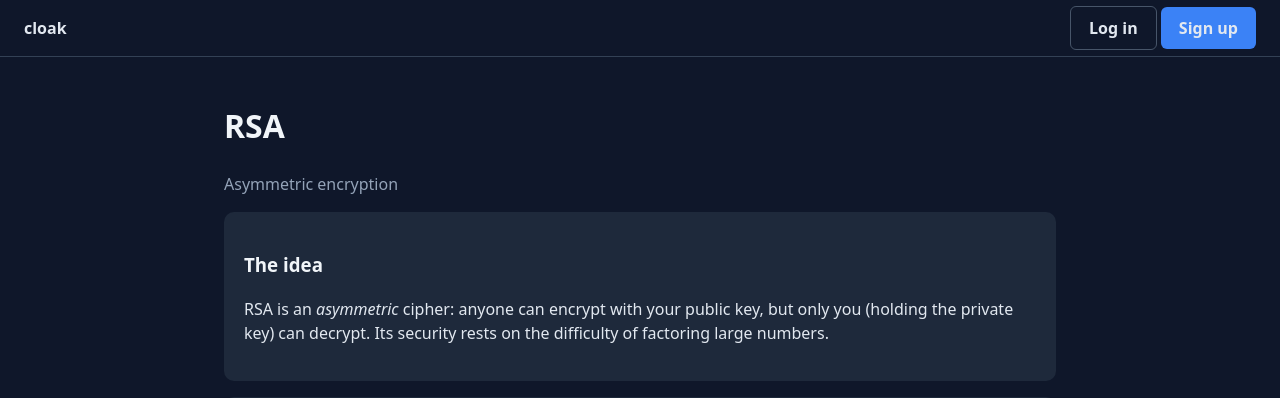
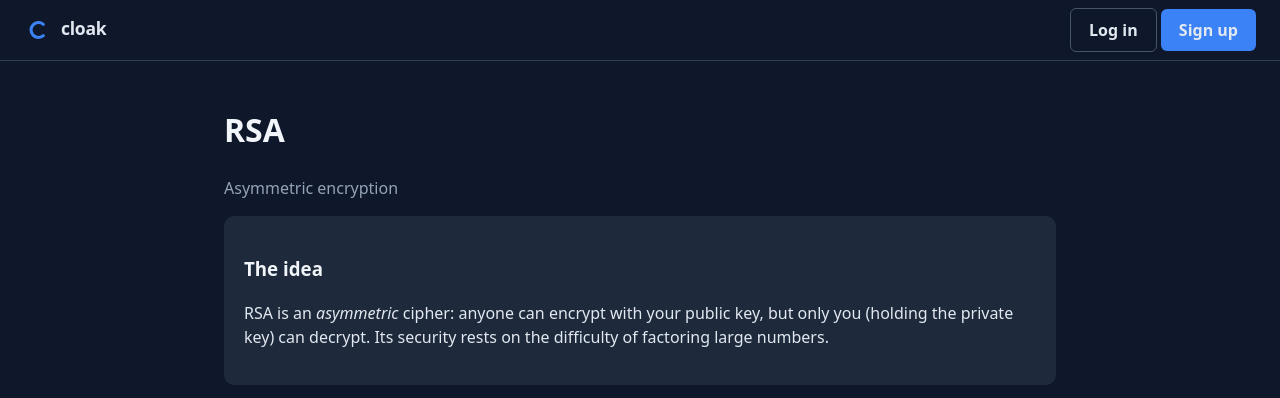
Before and after one commit to hriday/cloak, a Django app: page /algorithms/rsa/ in a window 1280 px wide. Shown: the top 398 px of the page. Run offline with Django 5.2, Linux system fonts and the light colour scheme; data comes from the database, SQL or seed files in the repository; parts of the project's set-up code (start-up, migrations or seed data) failed here and were passed over.

Commit message:
feat(branding): SVG logo + favicon
Simple stencil-style 'C' mark (blue arc on dark navy rounded
square) — riffs on 'cloak' as a concealed shape. Same mark used
standalone for favicon.svg and combined with a 'cloak' wordmark
for logo.svg in the header.

Mark color (#3b82f6) matches the existing CSS --accent. Wordmark
hardcoded to #e2e8f0 to match --text since SVGs loaded via <img>
don't inherit currentColor from the parent page.

favicon.svg replaces the prior 404 on /favicon.ico — browsers
prefer SVG when offered.

Co-Authored-By: Claude Opus 4.7 (1M context) <noreply@anthropic.com>

```diff
--- a/core/templates/core/base.html
+++ b/core/templates/core/base.html
@@ -6,6 +6,7 @@
   <meta name="viewport" content="width=device-width,initial-scale=1">
   <meta name="csrf-token" content="{{ csrf_token }}">
   <title>{% block title %}cloak{% endblock %}</title>
+  <link rel="icon" type="image/svg+xml" href="{% static 'core/favicon.svg' %}">
   <link rel="stylesheet" href="{% static 'core/style.css' %}?v={% now 'U' %}">
   <script defer src="{% static 'vendor/htmx.min.js' %}"></script>
   <script defer src="{% static 'core/wizard.js' %}?v={% now 'U' %}"></script>
@@ -18,7 +19,7 @@
 </head>
 <body>
   <header class="site">
-    <a href="{% url 'landing' %}"><strong>cloak</strong></a>
+    <a href="{% url 'landing' %}" style="display:inline-flex;align-items:center;"><img src="{% static 'core/logo.svg' %}" alt="cloak" style="height:28px;display:block;"></a>
     <nav>
       {% if user.is_authenticated %}
         <a href="{% url 'dashboard' %}">{{ user.email|default:user.username }}</a>
```
Also changed, not shown: static/core/favicon.svg (added), static/core/logo.svg (added).
